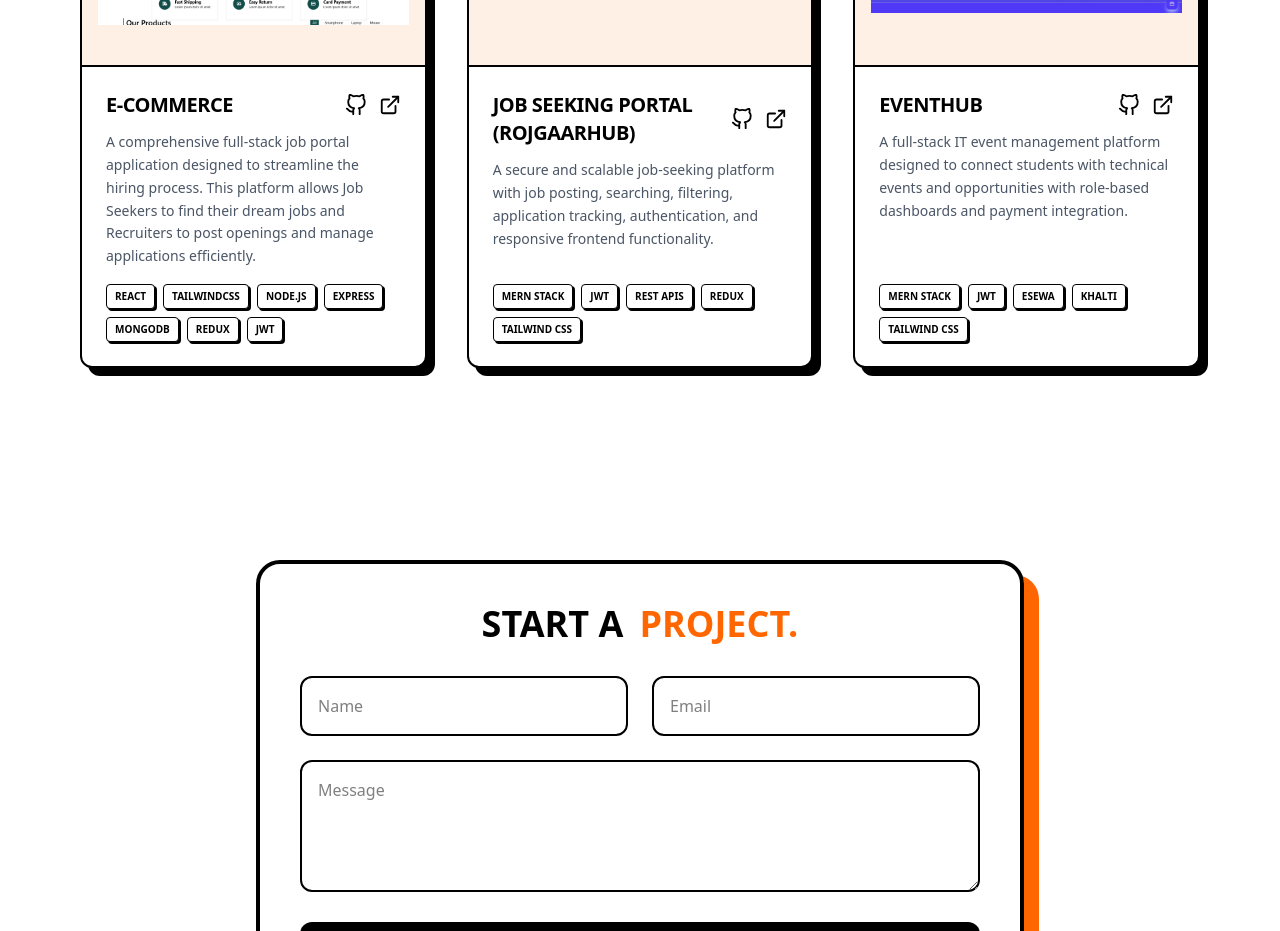
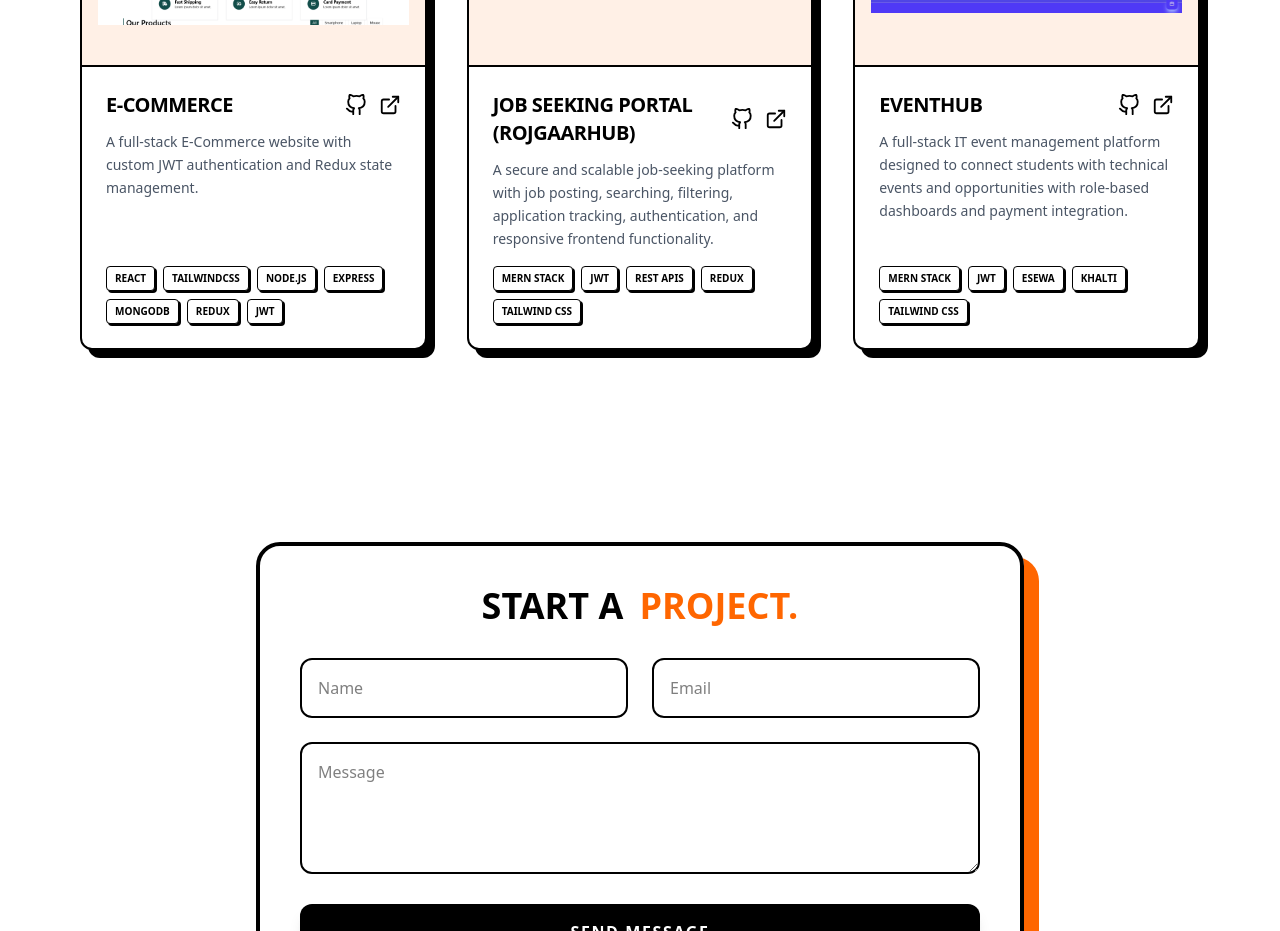
Before and after one commit to shubhamgyawali7/Portfolio, a React (Vite) app: page / in a window 1280 px wide. Shown: the part 2840-3771 px from the top of the page. Built offline with nearby package versions, Linux system fonts and the light colour scheme.

Commit message:
Revert E-Commerce to original description

```diff
--- a/src/sections/Projects.jsx
+++ b/src/sections/Projects.jsx
@@ -11,7 +11,7 @@ const Projects = () => {
       title: "E-Commerce",
       image: ecommerce,
       description:
-        "A comprehensive full-stack job portal application designed to streamline the hiring process. This platform allows Job Seekers to find their dream jobs and Recruiters to post openings and manage applications efficiently.",
+        "A full-stack E-Commerce website with custom JWT authentication and Redux state management.",
       tags: [
         "React",
         "Tailwindcss",
```
